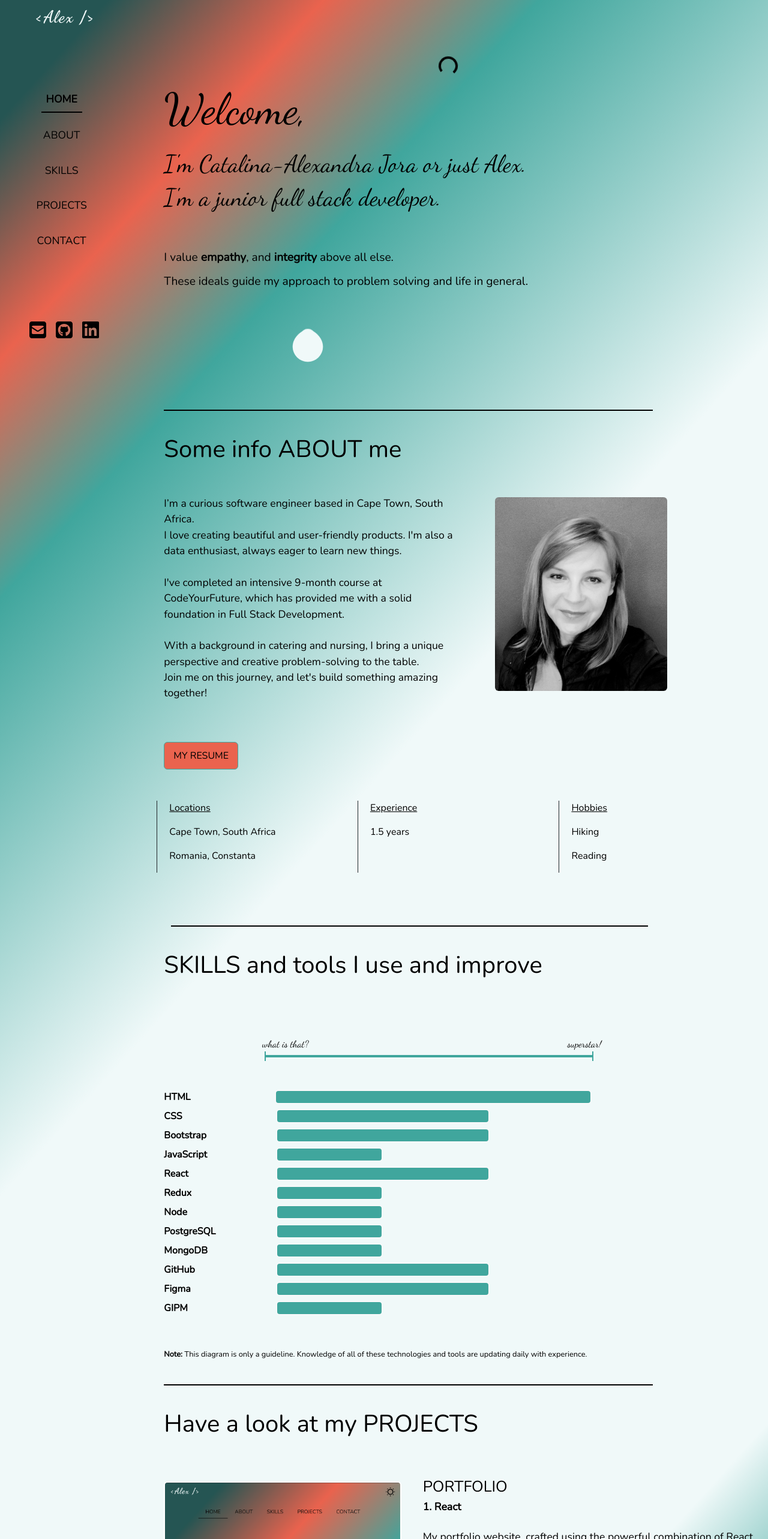
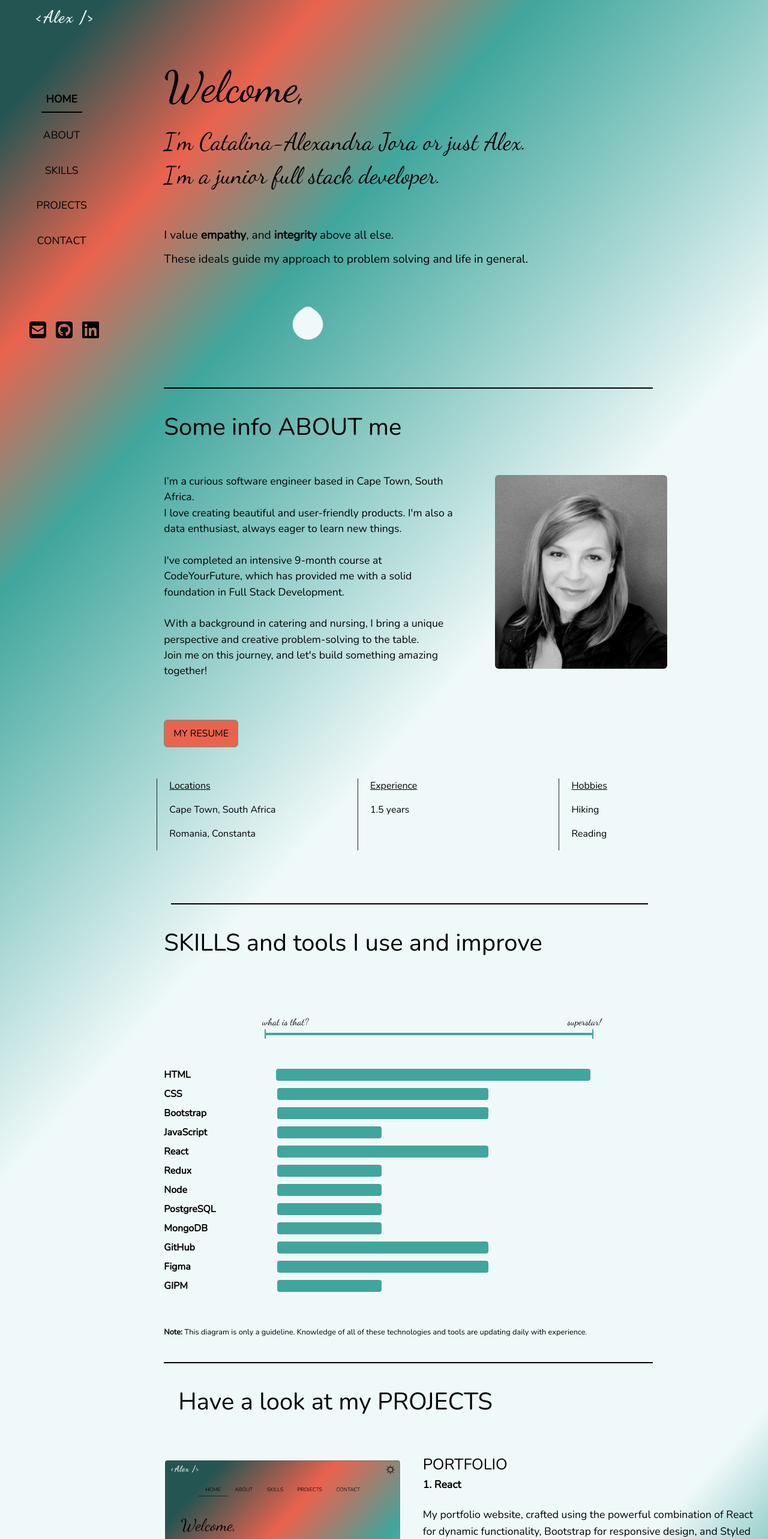
Before and after one commit to AlexJora/portfolio, a React (Vite) app: page / in a window 1280 px wide. Shown: the top 2566 px of the page at 60% size. Built offline with nearby package versions, Linux system fonts and the light colour scheme; some icons are missing.

Commit message:
removing Loader from App.jsx

```diff
--- a/src/App.jsx
+++ b/src/App.jsx
@@ -11,22 +11,10 @@ import About from "./pages/About";
 import Skills from "./pages/Skills";
 import Projects from "./pages/Projects";
 import Contact from "./pages/Contact";
-import Loader from "./components/Loader";
 
 function App() {
   const { theme } = useContext(ThemeContext);
-  const [loading, setLoading] = useState(true);
-  useEffect(() => {
-    const handleLoad = () => {
-      setLoading(false);
-    };
 
-    window.addEventListener("load", handleLoad);
-
-    return () => {
-      window.removeEventListener("load", handleLoad);
-    };
-  }, []);
   return (
     <>
       <GlobalStyles />
@@ -42,11 +30,6 @@ function App() {
             md={{ span: 12 }}
             className="pt-5 mx-auto"
           >
-            {loading && (
-              <div className="text-center">
-                <Loader />
-              </div>
-            )}
             <Home />
             <About />
             <Skills />
--- a/src/pages/Projects.jsx
+++ b/src/pages/Projects.jsx
@@ -89,7 +89,7 @@ const Projects = () => {
   return (
     <>
       <Container id="projects" fluid className="pt-4 ps-lg-5">
-        <h6 className="display-6 pb-3">Have a look at my PROJECTS</h6>
+        <h6 className="display-6 pb-3 ps-md-4">Have a look at my PROJECTS</h6>
         {currentProjects.map((project, index) => (
           <div key={index}>
             <Row className="project-container pt-5">
```
